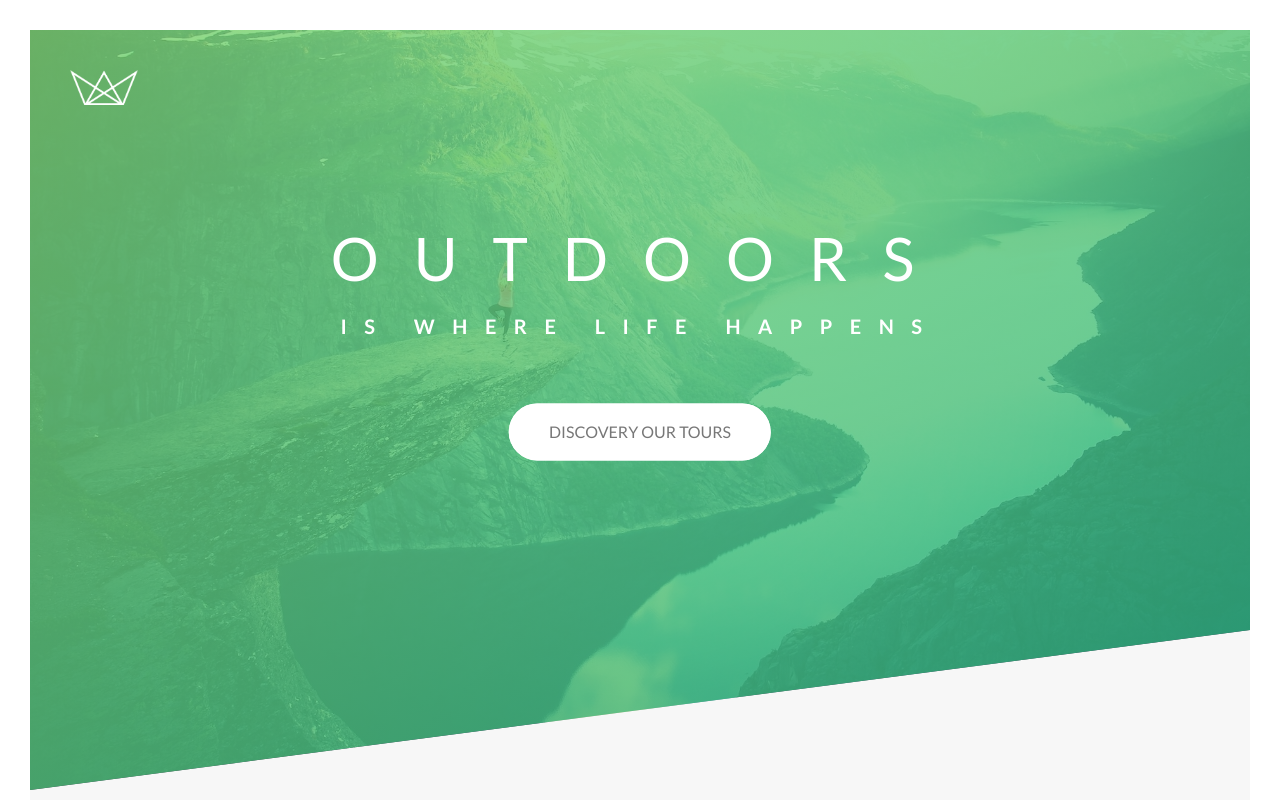
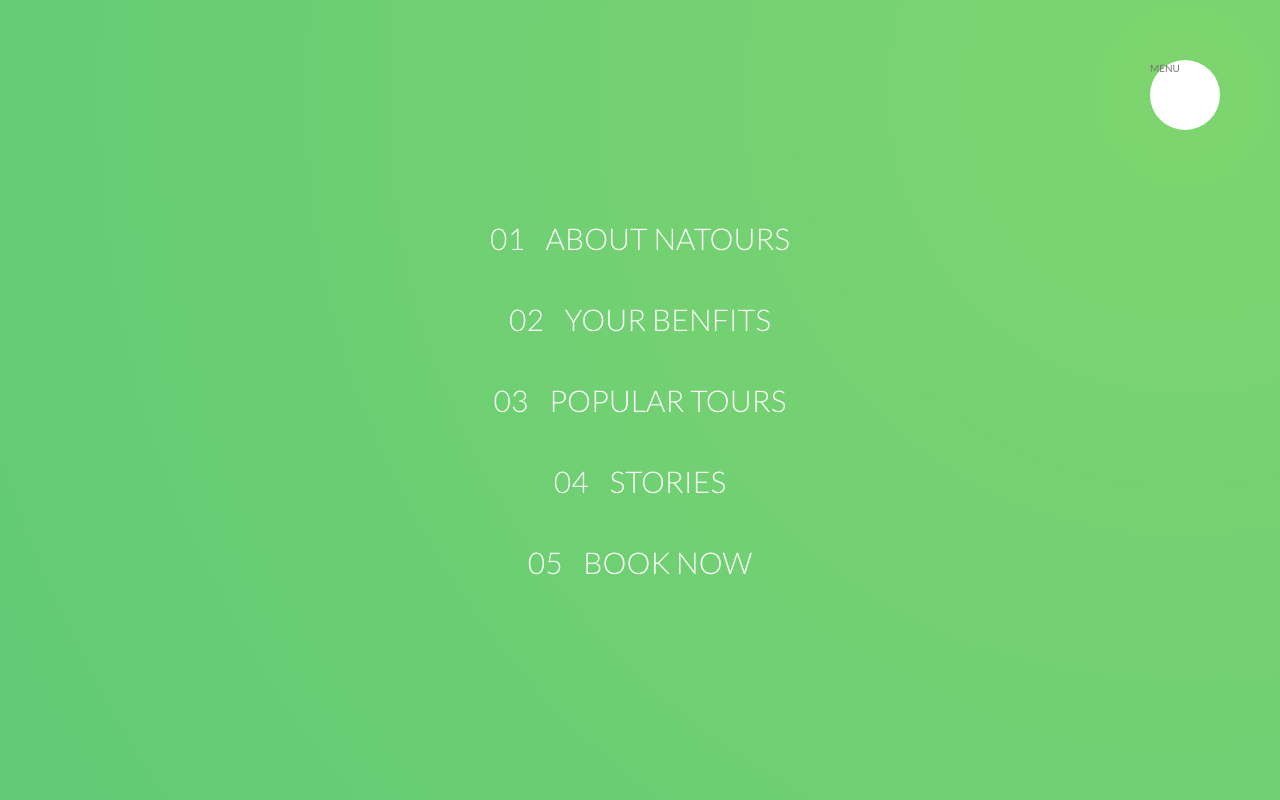
Before and after one commit to tyson-neves/natours, a website: page index.html in a window 1280 px wide. Shown: the top 800 px of the page. Drawn offline with Linux system fonts and the light colour scheme.

Commit message:
build the navigation

```diff
--- a/index.html
+++ b/index.html
@@ -14,6 +14,38 @@
         <title>Natours | Exciting tours for adventurous people</title>
     </head>
     <body>
+
+        <div class="navigation">
+            <input type="checkbox" class="navigation__checkbox" id="navi-toggle">
+
+            <label for="navi-toggle" class="navigation__button">MENU</label>
+
+            <div class="navigation__background">&nbsp;</div>
+
+            <nav class="navigation__nav">
+                <ul class="navigation__list">
+                    <li class="navigation__item"><a href="#" class="navigation__link">
+                       <span>01</span> About Natours
+                    </a></li>
+
+                    <li class="navigation__item"><a href="#" class="navigation__link">
+                        <span>02</span> Your benfits
+                    </a></li>
+
+                    <li class="navigation__item"><a href="#" class="navigation__link">
+                        <span>03</span>  Popular tours
+                    </a></li>
+
+                    <li class="navigation__item"><a href="#" class="navigation__link">
+                        <span>04</span>   Stories
+                    </a></li>
+
+                    <li class="navigation__item"><a href="#" class="navigation__link">
+                        <span>05</span> Book now
+                    </a></li>
+                </ul>
+            </nav>
+        </div>
         <header class="header">
             <div class="header__logo-box">
                 <img src="img/logo-white.png" alt="Logo" class="header__logo">
--- /dev/null
+++ b/sass/layout/_navigation.scss
@@ -0,0 +1,85 @@
+.navigation {
+    &__checkbox {
+        display: none;
+    }
+
+    &__button {
+        background-color: $color-white;
+        width: 7rem;
+        height: 7rem;
+        position: fixed;
+        top: 6rem;
+        right: 6rem;
+        border-radius: 50%;
+        z-index: 2000;
+    }
+
+    &__background {
+        height: 6rem;
+        width: 6rem;
+        border-radius: 50%;
+        position: fixed;
+        top: 6.5rem;
+        right: 6.5rem;
+        background-image: radial-gradient($color-primary-light, $color-primary-dark);
+        z-index: 1000;
+
+        transform: scale(100);
+
+    }
+
+    &__nav {
+        height: 100vh;
+        width: 100%;
+        position: fixed;
+        top: 0;
+        right: 0;
+        z-index: 1500;
+    }
+
+    &__list {
+        position: absolute;
+        top: 50%;
+        left: 50%;
+        transform: translate(-50%, -50%);
+        list-style: none;
+        text-align: center;
+    }
+
+    &__item {
+        margin: 1rem;
+    }
+
+    &__link {
+        &:link,
+        &:visited {
+            display: inline-block;
+            font-size: 3rem;
+            font-weight: 300;
+            padding: 1rem 2rem;
+            color: $color-white;
+            text-decoration: none;
+            text-transform: uppercase;
+            background-image: linear-gradient(120deg, transparent 0%, transparent 50%, $color-white 50%);
+            background-size: 250%;
+            transition: all .4s;
+
+            span {
+                margin-right: 1.5rem;
+                display: inline-block;
+            }
+
+        }
+
+        &:hover,
+        &:active {
+            background-position: 100%;
+            color: $color-primary;
+            transform: translateX(1rem);
+        }
+
+    }
+
+
+
+}
--- a/sass/main.scss
+++ b/sass/main.scss
@@ -15,8 +15,10 @@
 @import "components/form";
 @import "components/story";
 
+@import "layout/footer";
 @import "layout/grid";
 @import "layout/header";
-@import "layout/footer";
+@import "layout/navigation";
+
 
 @import "pages/home";
```
Also changed, not shown: css/style.css.
